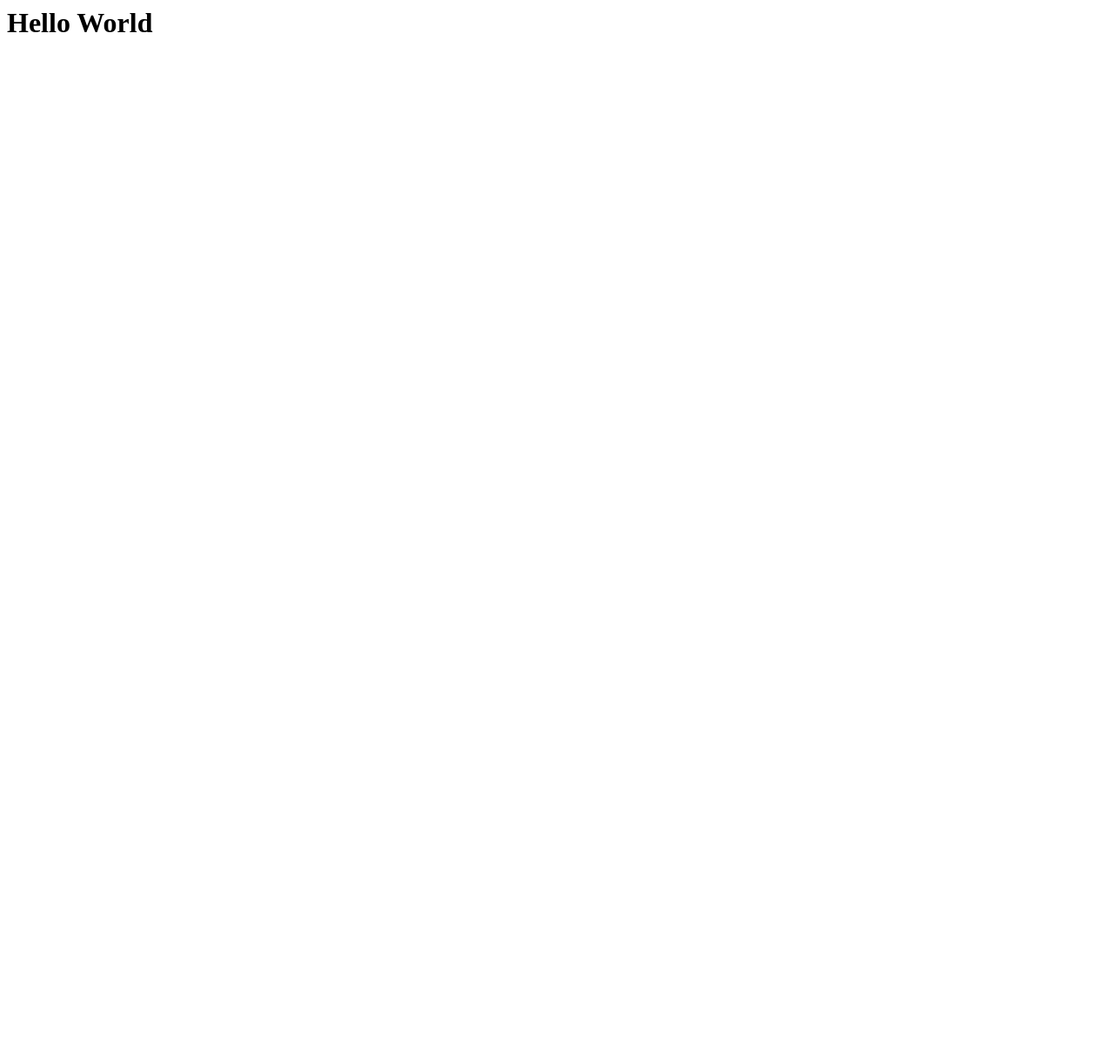
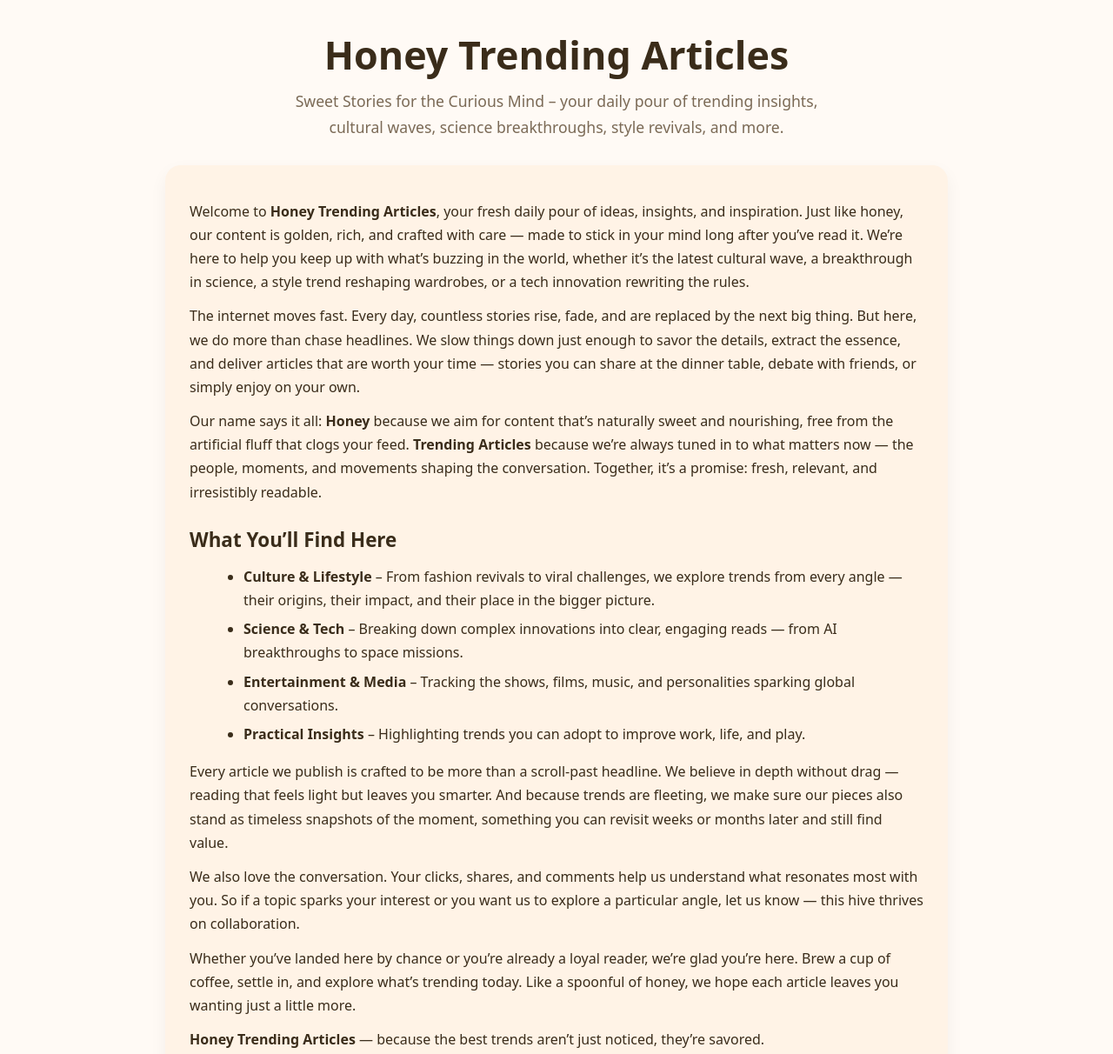
Before and after one commit to worknowlem/honey, a plain HTML site: page index/test.html in a window 1280 px wide. Shown: the top 1212 px of the page at 87% size. Before the commit the page ends 800 px from the top, so only its background shows below. Drawn offline with Linux system fonts and the light colour scheme.

Commit message:
Update test.html
Test style

```diff
--- a/index/test.html
+++ b/index/test.html
@@ -1,6 +1,108 @@
-<html>
-  <head><title>Testing File</title></head>
-  <body>
-    <h1>Hello World</h1>
-  </body>
+<html lang="en">
+<head>
+  <meta charset="utf-8" />
+  <meta name="viewport" content="width=device-width, initial-scale=1" />
+  <title>Honey Trending Articles – Sweet Stories for the Curious Mind</title>
+  <meta name="description" content="Welcome to Honey Trending Articles – your daily pour of trending insights, cultural waves, science breakthroughs, style revivals, and more." />
+  <style>
+    :root {
+      --bg: #fffaf5;
+      --ink: #3a2c1a;
+      --muted: #7b6a56;
+      --accent: #ffb84d;
+      --card: #fff3e6;
+    }
+    body {
+      margin: 0;
+      font: 16px/1.7 system-ui, -apple-system, Segoe UI, Roboto, Helvetica, Arial;
+      background: var(--bg);
+      color: var(--ink);
+    }
+    .wrap {
+      max-width: 900px;
+      margin: 0 auto;
+      padding: 36px 20px;
+    }
+    header {
+      margin-bottom: 24px;
+      text-align: center;
+    }
+    h1 {
+      font-size: clamp(2rem, 2.5vw + 1rem, 2.8rem);
+      line-height: 1.2;
+      margin: 0 0 12px;
+      color: var(--ink);
+    }
+    .sub {
+      color: var(--muted);
+      margin: 0 auto 28px;
+      max-width: 650px;
+      font-size: 1.1rem;
+    }
+    article {
+      background: var(--card);
+      border-radius: 18px;
+      padding: 28px;
+      box-shadow: 0 8px 20px rgba(0,0,0,0.05);
+    }
+    h2 {
+      font-size: 1.4rem;
+      margin: 22px 0 10px;
+    }
+    p {
+      margin: 12px 0;
+    }
+    ul {
+      margin: 8px 0 16px 22px;
+    }
+    li {
+      margin: 6px 0;
+    }
+    strong {
+      color: var(--ink);
+    }
+    footer {
+      margin-top: 28px;
+      font-size: .9rem;
+      color: var(--muted);
+      text-align: center;
+    }
+  </style>
+</head>
+<body>
+  <div class="wrap">
+    <header>
+      <h1>Honey Trending Articles</h1>
+      <p class="sub">Sweet Stories for the Curious Mind – your daily pour of trending insights, cultural waves, science breakthroughs, style revivals, and more.</p>
+    </header>
+
+    <article>
+      <p>Welcome to <strong>Honey Trending Articles</strong>, your fresh daily pour of ideas, insights, and inspiration. Just like honey, our content is golden, rich, and crafted with care — made to stick in your mind long after you’ve read it. We’re here to help you keep up with what’s buzzing in the world, whether it’s the latest cultural wave, a breakthrough in science, a style trend reshaping wardrobes, or a tech innovation rewriting the rules.</p>
+
+      <p>The internet moves fast. Every day, countless stories rise, fade, and are replaced by the next big thing. But here, we do more than chase headlines. We slow things down just enough to savor the details, extract the essence, and deliver articles that are worth your time — stories you can share at the dinner table, debate with friends, or simply enjoy on your own.</p>
+
+      <p>Our name says it all: <strong>Honey</strong> because we aim for content that’s naturally sweet and nourishing, free from the artificial fluff that clogs your feed. <strong>Trending Articles</strong> because we’re always tuned in to what matters now — the people, moments, and movements shaping the conversation. Together, it’s a promise: fresh, relevant, and irresistibly readable.</p>
+
+      <h2>What You’ll Find Here</h2>
+      <ul>
+        <li><strong>Culture & Lifestyle</strong> – From fashion revivals to viral challenges, we explore trends from every angle — their origins, their impact, and their place in the bigger picture.</li>
+        <li><strong>Science & Tech</strong> – Breaking down complex innovations into clear, engaging reads — from AI breakthroughs to space missions.</li>
+        <li><strong>Entertainment & Media</strong> – Tracking the shows, films, music, and personalities sparking global conversations.</li>
+        <li><strong>Practical Insights</strong> – Highlighting trends you can adopt to improve work, life, and play.</li>
+      </ul>
+
+      <p>Every article we publish is crafted to be more than a scroll-past headline. We believe in depth without drag — reading that feels light but leaves you smarter. And because trends are fleeting, we make sure our pieces also stand as timeless snapshots of the moment, something you can revisit weeks or months later and still find value.</p>
+
+      <p>We also love the conversation. Your clicks, shares, and comments help us understand what resonates most with you. So if a topic sparks your interest or you want us to explore a particular angle, let us know — this hive thrives on collaboration.</p>
+
+      <p>Whether you’ve landed here by chance or you’re already a loyal reader, we’re glad you’re here. Brew a cup of coffee, settle in, and explore what’s trending today. Like a spoonful of honey, we hope each article leaves you wanting just a little more.</p>
+
+      <p><strong>Honey Trending Articles</strong> — because the best trends aren’t just noticed, they’re savored.</p>
+    </article>
+
+    <footer>
+      <p>© 2025 Honey Trending Articles • Crafted with care for curious minds.</p>
+    </footer>
+  </div>
+</body>
 </html>
```
